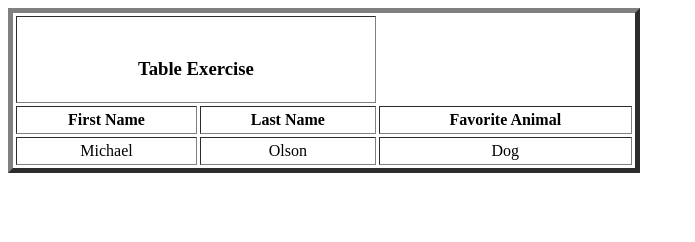
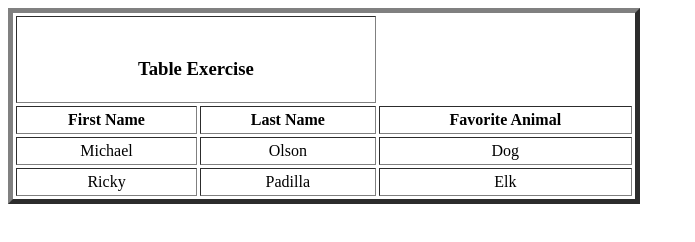
Before and after one commit to molson303/HTML_Exercise_One, a plain HTML site: page favorites.html in a window 1280 px wide. Shown: the whole page, without its empty margins (0-695 px from the left). Drawn offline with Linux system fonts and the light colour scheme.

Commit message:
added Ricky's fave

```diff
--- a/favorites.html
+++ b/favorites.html
@@ -19,7 +19,12 @@
         <td>Michael</td>
         <td>Olson</td>
         <td>Dog</td>
-     </th>
+     </tr>
+     <tr ALIGN="CENTER">
+        <td>Ricky</td>
+        <td>Padilla</td>
+        <td>Elk</td>
+     </tr>
   </table>
   </body>
 </html>
```
